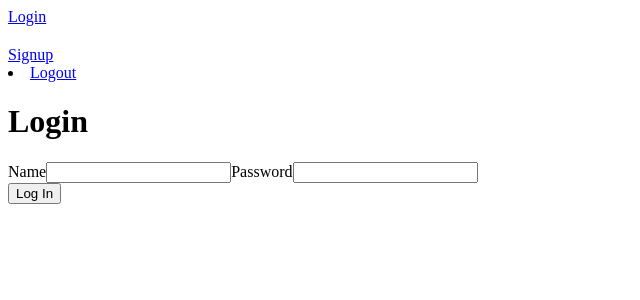
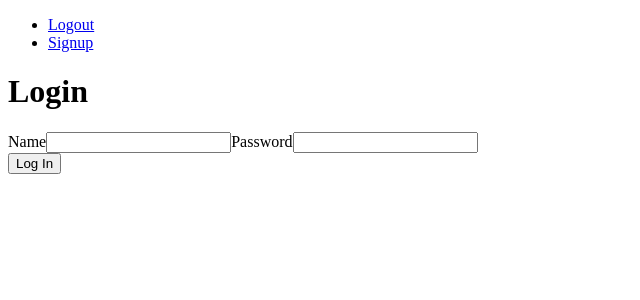
Before and after one commit to Oto48/nuxt-app, a Nuxt app: page /login in a window 1280 px wide. Shown: the top 300 px of the page, without its empty margins (0-640 px from the left). Built offline with nearby package versions, Linux system fonts and the light colour scheme.

Commit message:
fix logout function

```diff
--- a/components/Header.vue
+++ b/components/Header.vue
@@ -1,13 +1,16 @@
 <template>
     <nav>
-        <NuxtLink to="/login">Login</NuxtLink>
-        <h1 v-if="true">{{$store.state.token}}</h1>
-        <!-- <NuxtLink v-if="$store.state.users.length" to="/login">Login</NuxtLink> -->
-        <!-- <NuxtLink v-else to="/">Login</NuxtLink> -->
-        <NuxtLink to="/signup">Signup</NuxtLink>
-        <li @click="logOut">
-            <NuxtLink to="/">Logout</NuxtLink>
-        </li>
+        <ul>
+            <li v-if="$store.state.token == 'false'">
+                <NuxtLink to="/login">Login</NuxtLink>
+            </li>
+            <li v-else="$store.state.token == 'true'" @click="logOut">
+                <NuxtLink to="/">Logout</NuxtLink>
+            </li>
+            <li>
+                <NuxtLink to="/signup">Signup</NuxtLink>
+            </li>
+        </ul>
     </nav>
 </template>
 
@@ -16,26 +19,9 @@ export default {
     name: 'Header',
     methods: {
         logOut() {
-            // this.token = false;
-            // localStorage.setItem("token", this.token);
-            // this.$store.commit('ADD_USER', localStorage.getItem("token"));
-            // console.log(this.token);
-
-
-            localStorage.setItem("token", false);
-            this.$store.commit('editToken', false);
+            localStorage.setItem("token", 'false');
+            this.$store.commit('editToken', 'false');
             console.log(this.token);
-
-
-            // const user = {'name': this.name, 'password': this.password};
-            // let localItems = JSON.parse(localStorage.getItem("users"));
-            // localItems === null ? 'undefined':
-            // localItems.forEach((x) => {
-            //     if(JSON.stringify(x) == JSON.stringify(user)) {
-            //         localStorage.setItem("token", true);
-            //         this.$router.push('/home');
-            //     }
-            // });
         }
     }
 }
--- a/pages/login/index.vue
+++ b/pages/login/index.vue
@@ -27,8 +27,8 @@ export default {
             localItems === null ? 'undefined':
             localItems.forEach((x) => {
                 if(JSON.stringify(x) == JSON.stringify(user)) {
-                    localStorage.setItem("token", true);
-                    this.$store.commit('editToken', true);
+                    localStorage.setItem("token", 'true');
+                    this.$store.commit('editToken', 'true');
                     this.$router.push('/home');
                 }
             });
```
